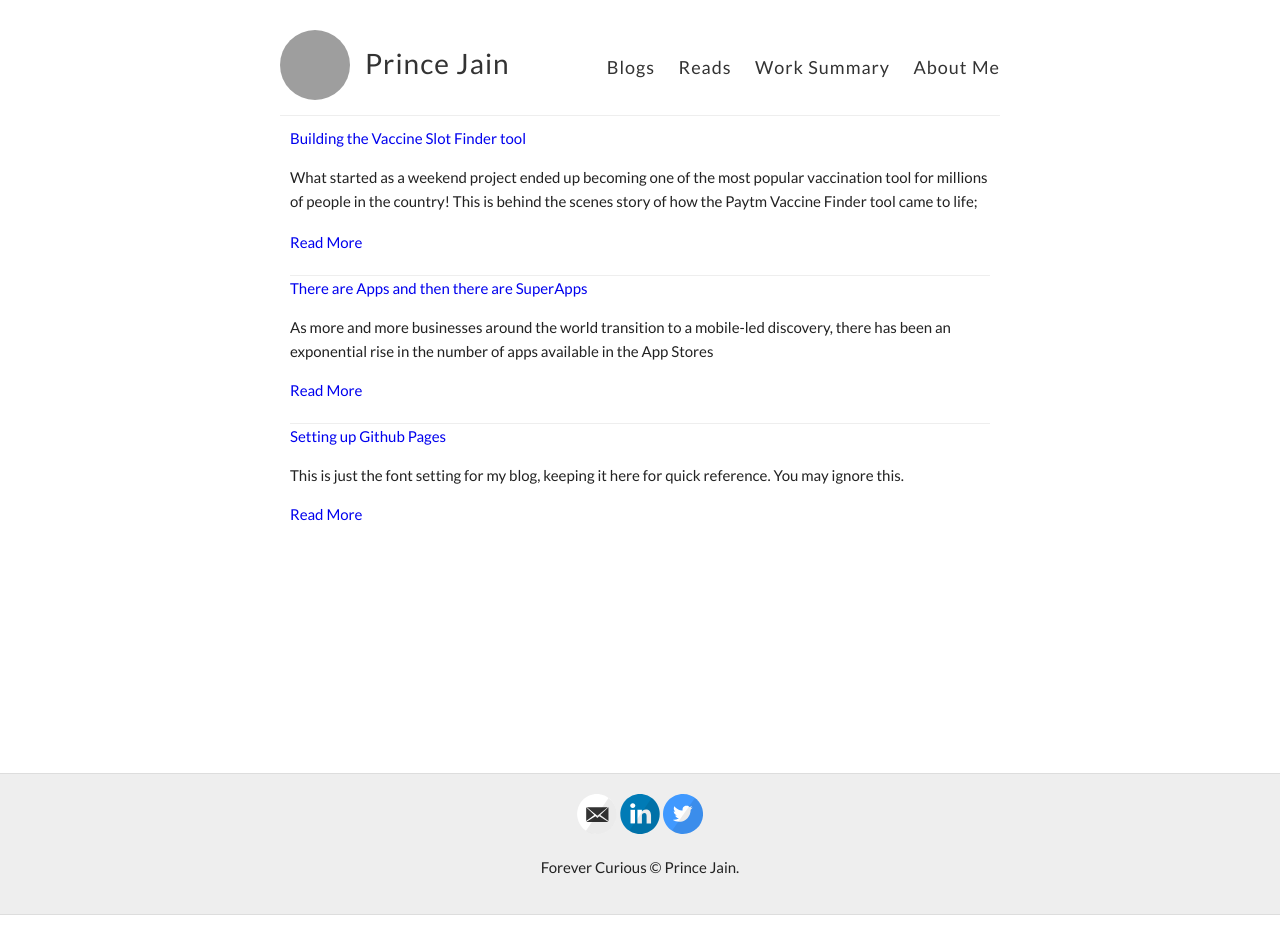
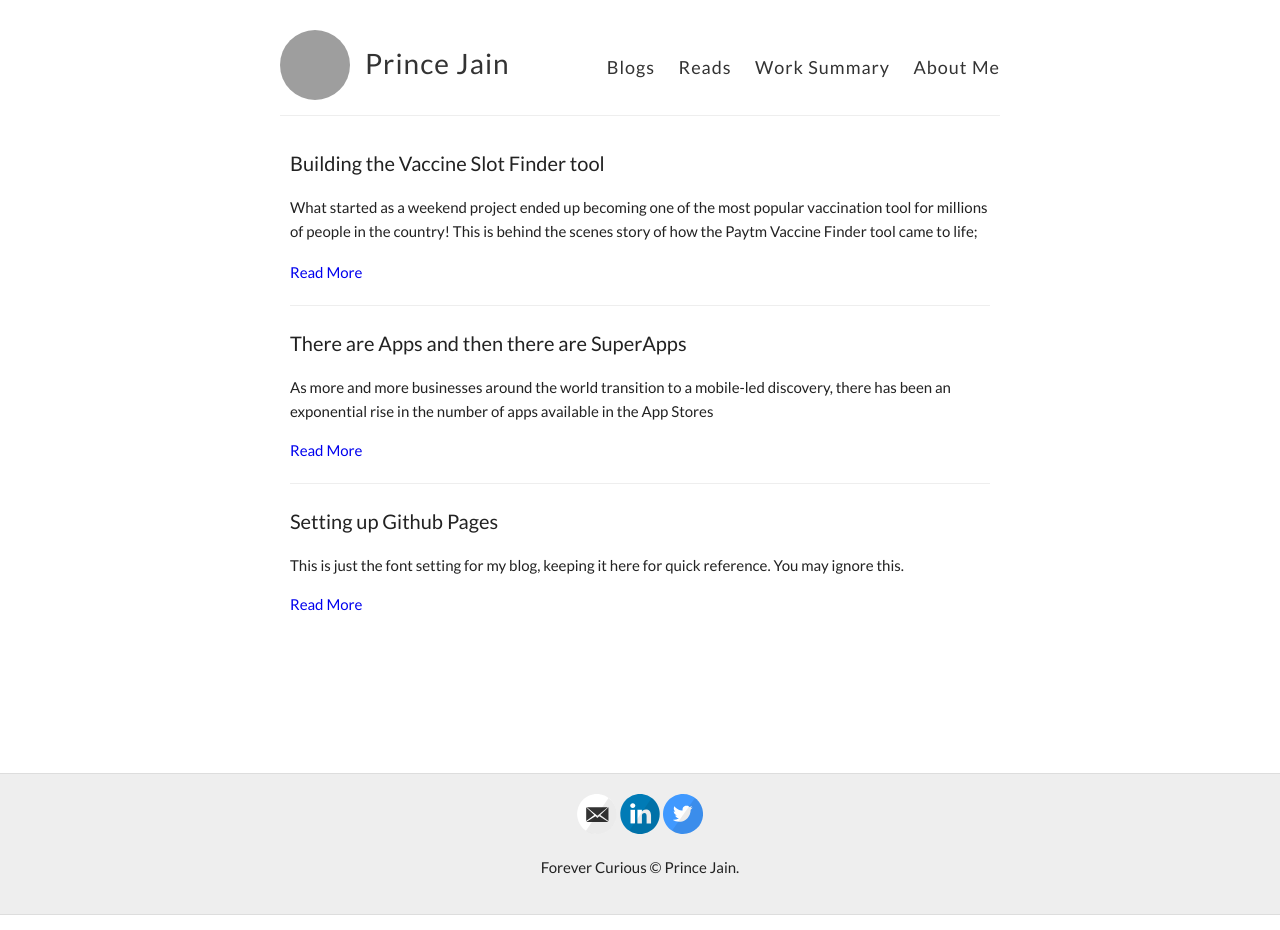
Before and after one commit to product-noob/product-noob.github.io, a Jekyll site: the page built from blog.md, in a window 1280 px wide. Built offline with Jekyll 4.4.1, drawn with Linux system fonts in a browser that asks for light colours; grey boxes are pictures that could not be loaded.

Commit message:
Update blog.html

```diff
--- a/_layouts/blog.html
+++ b/_layouts/blog.html
@@ -5,8 +5,9 @@ layout: default
 	<div class="posts"> {% for post in site.posts %}
 		<article class="post">
 			<!-- <div class="date"> Published on {{ page.date | date: "%B %e, %Y" }} </div> -->
-     			<div class="blogheader"><a href="{{ site.baseurl }}{{ post.url }}">{{ post.title }}</a></div>
-			<div class="entry"> {{ post.excerpt }} </div> <a href="{{ site.baseurl }}{{ post.url }}" class="read-more">Read More</a>
+     			<h4><a href="{{ site.baseurl }}{{ post.url }}" class="blogheader">{{ post.title }}</a></h4>
+			<div class="entry"> {{ post.excerpt }} </div>
+			<a href="{{ site.baseurl }}{{ post.url }}" class="read-more">Read More</a>
 		</article> {% endfor %}
 	</div>
 </div>
```
